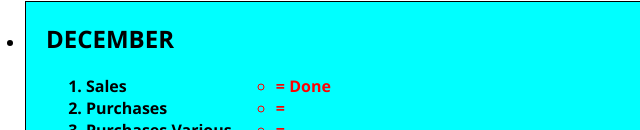
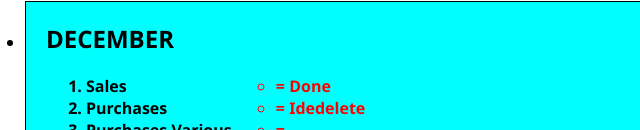
Before and after one commit to Mikebestako/RoannPawnshop, a plain HTML site: page dailyactivities.html/dizon_vat_relief.html in a window 1280 px wide. Shown: the part 670-800 px from the top of the page, 23-663 px from the left. Drawn offline with Linux system fonts and the light colour scheme.

Commit message:
Update dizon_vat_relief.html

```diff
--- a/dailyactivities.html/dizon_vat_relief.html
+++ b/dailyactivities.html/dizon_vat_relief.html
@@ -105,7 +105,7 @@
             <div class="box2">
                 <ul class="red">
                     <li>= Done</li>
-                    <li>= </li>
+                    <li>= Idedelete</li>
                     <li>= </li>
                 </ul>
             </div>
```
